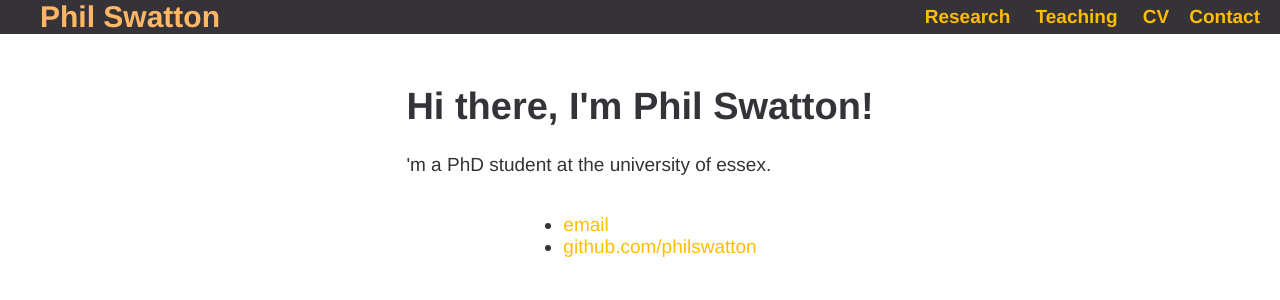
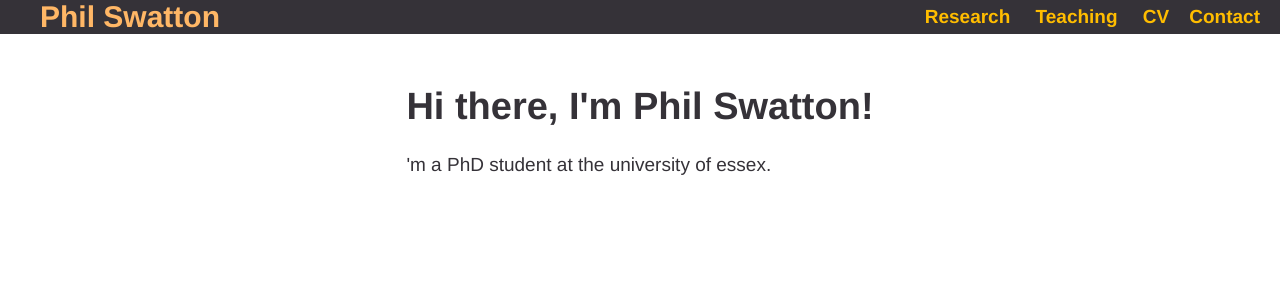
Before and after one commit to philswatton/philswatton.github.io, a Jekyll site: the page built from index.html, in a window 1280 px wide. Shown: the top 300 px of the page. Built offline with Jekyll 4.4.1, drawn with Linux system fonts in a browser that asks for light colours.

Commit message:
Update default.html
Removed Footer

```diff
--- a/_layouts/default.html
+++ b/_layouts/default.html
@@ -21,11 +21,5 @@
     		{{ content }} <!-- content goes here -->
 
 		</div>
-		<footer>
-    		<ul>
-        		<li><a href="mailto:p.j.swatton@essex.ac.uk">email</a></li>
-        		<li><a href="https://github.com/philswatton">github.com/philswatton</a></li>
-			</ul>
-		</footer>
 	</body>
 </html>
```
